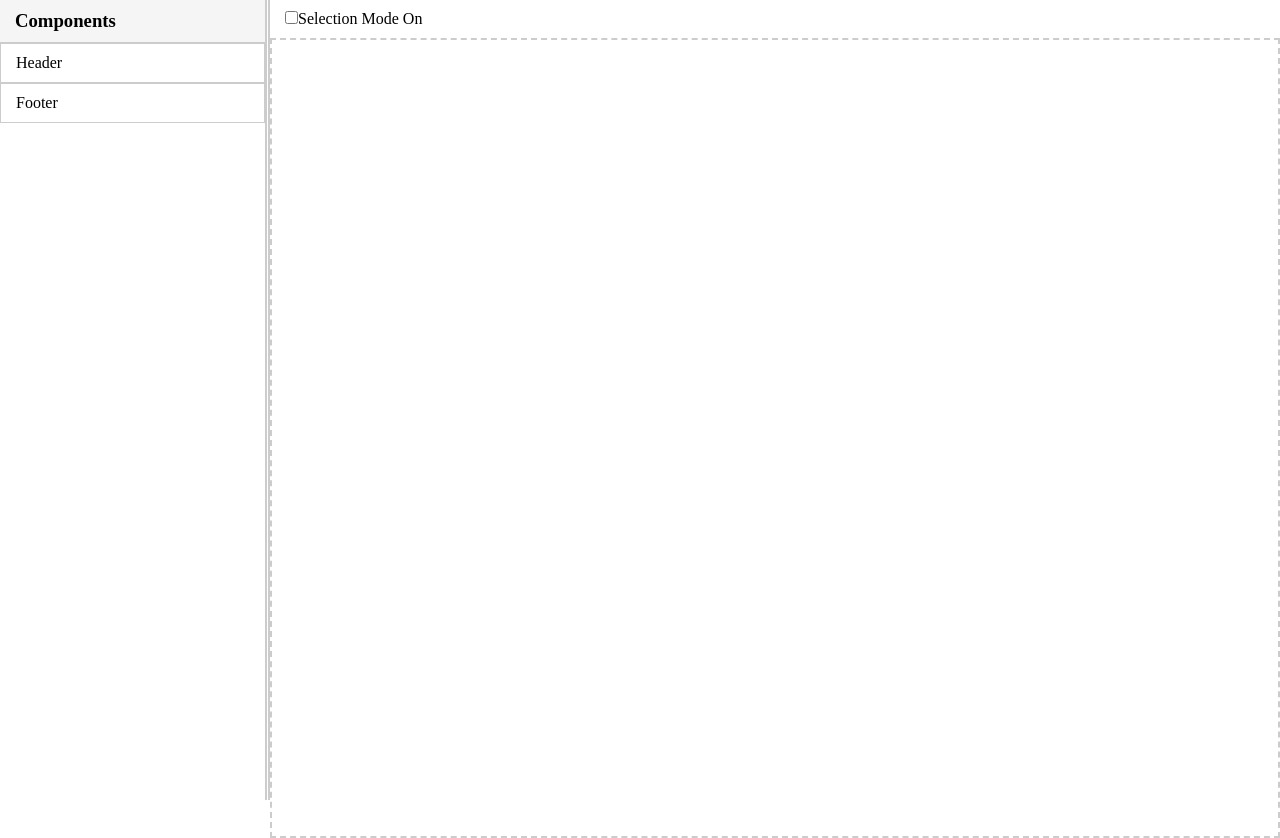
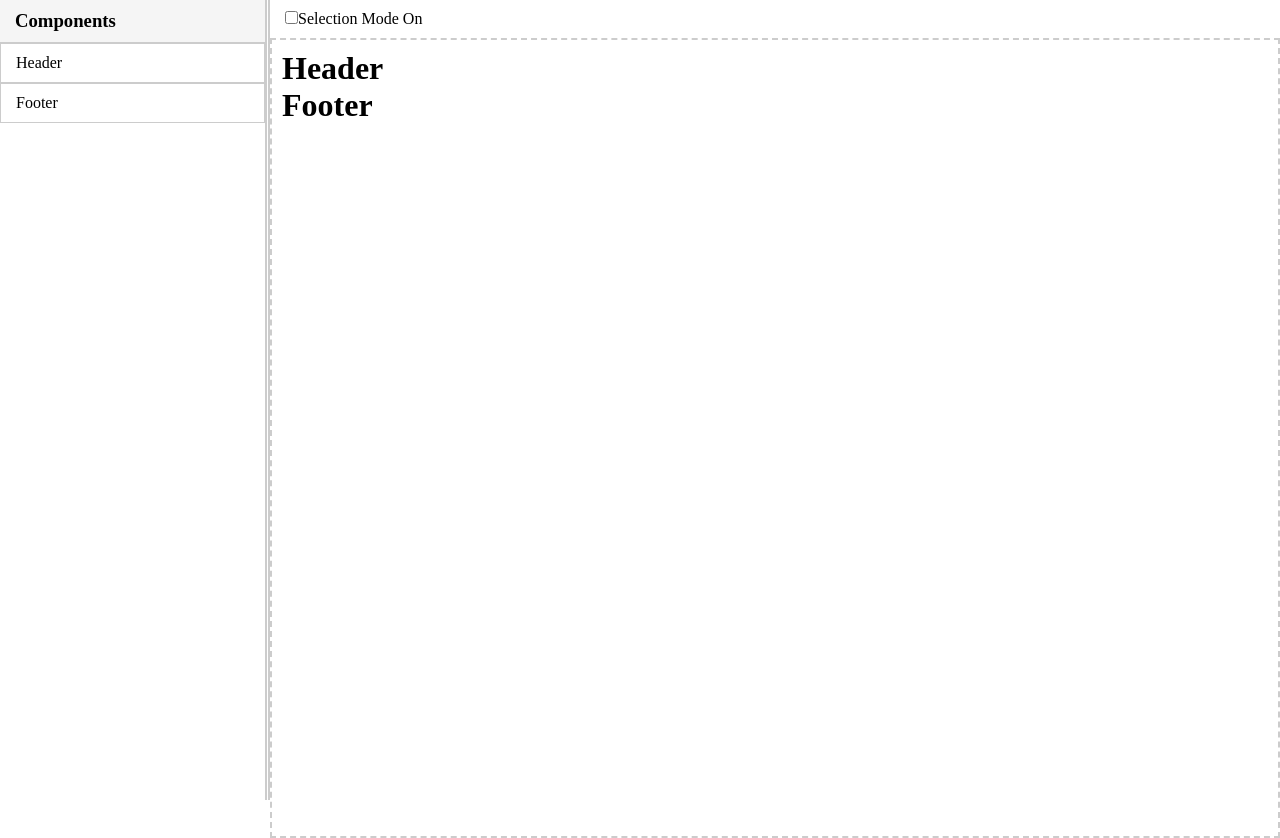
Before and after one commit to codotronix/visual-editor, a React (Vite) app: page / in a window 1280 px wide. Built offline with nearby package versions, Linux system fonts and the light colour scheme.

Commit message:
component tree restructured

```diff
--- a/src/components/editor/Editor.tsx
+++ b/src/components/editor/Editor.tsx
@@ -2,11 +2,12 @@ import { useState } from 'react';
 import { DndContext } from '@dnd-kit/core';
 import ComponentsExplorer from "./components-explorer/ComponentsExplorer"
 import BuildArea from "./builder-area/BuildArea"
-import { ComponentInstance } from './types';
+// import { TComponentInstance } from './types';
 import TopToolBox from './TopToolBox';
+import useComponentTree from './useComponentTree';
 
 const Editor = () => {
-    const [componentsTree, setComponentsTree] = useState<ComponentInstance[]>([]);
+    const { componentTree, addComponent } = useComponentTree();
     const [selectModeOn, setSelectModeOn] = useState<boolean>(false);
     const [selectedCompId, setSelectedCompId] = useState<string>('');
 
@@ -28,11 +29,12 @@ const Editor = () => {
 
                 {/* Mid Panel */}
                 <BuildArea
-                    componentsTree={componentsTree}
-                    setComponentsTree={setComponentsTree}
-                    selectModeOn={selectModeOn}
-                    selectedCompId={selectedCompId}
-                    setSelectedCompId={setSelectedCompId}
+                    componentTree={componentTree}
+                    addComponent={addComponent}
+                    // setComponentsTree={setComponentsTree}
+                    // selectModeOn={selectModeOn}
+                    // selectedCompId={selectedCompId}
+                    // setSelectedCompId={setSelectedCompId}
                 />
             </DndContext>
         </div>
--- a/src/components/editor/builder-area/BuildArea.tsx
+++ b/src/components/editor/builder-area/BuildArea.tsx
@@ -5,7 +5,7 @@ import { v4 as uuidv4 } from 'uuid';
 import clsx from "clsx";
 
 import { ComponentMap } from "../../../config/ComponentMap";
-import { ComponentInstance } from '../types';
+import { TComponentTree, TComponentInstance } from '../types';
 
 const StyledBuildArea = styled.div`
     min-height: 100vh;
@@ -31,15 +31,17 @@ const StyledBuildArea = styled.div`
     }
 `
 type BuildAreaProps = {
-    componentsTree: ComponentInstance[]
-    setComponentsTree: React.Dispatch<React.SetStateAction<ComponentInstance[]>>
-    selectModeOn: boolean
-    selectedCompId: string
-    setSelectedCompId: React.Dispatch<React.SetStateAction<string>>
+    componentTree: TComponentTree
+    addComponent: (newComponentInstance: TComponentInstance, parentId?: string) => void
+    // setComponentsTree: React.Dispatch<React.SetStateAction<ComponentInstance[]>>
+    // selectModeOn: boolean
+    // selectedCompId: string
+    // setSelectedCompId: React.Dispatch<React.SetStateAction<string>>
 }
 
 const BuildArea = ({
-        componentsTree, setComponentsTree, selectModeOn, selectedCompId, setSelectedCompId
+        componentTree, addComponent,
+        // setComponentsTree, selectModeOn, selectedCompId, setSelectedCompId
     }: BuildAreaProps) => {
     const { setNodeRef } = useDroppable({
         id: 'build-area',
@@ -49,57 +51,64 @@ const BuildArea = ({
         onDragEnd(event) {
             if (event.over?.id === 'build-area') {
                 console.log(event.active.id);
-                const droppedComponent = {
+                const newCompInstance: TComponentInstance = {
                     compId: event.active.id as string,    // to refer ComponentMap
-                    instanceId: uuidv4(),       // to refer the actual component
+                    componentInstanceId: uuidv4(),       // to refer the actual component
                 }
-                setComponentsTree(tree => [...tree, droppedComponent]);
+                console.log('>>>>>>calling addComponent');
+                addComponent(newCompInstance, 'root');
             }
         },
     });
 
-    const markComponentAsSelected = (isSelected: boolean, compId: string) => {
-        if (isSelected) {
-            setSelectedCompId(compId);
-        }
-        else {
-            setSelectedCompId('');
-        }
-    }
+    // const markComponentAsSelected = (isSelected: boolean, compId: string) => {
+    //     if (isSelected) {
+    //         setSelectedCompId(compId);
+    //     }
+    //     else {
+    //         setSelectedCompId('');
+    //     }
+    // }
 
     /**
      * Recursively build the component tree and return the JSX
      * @param comps
      * @returns
      */
-    function buildJSXFromComponentTree(compsTree: ComponentInstance[]) {
-        return compsTree.map(comp => {
-            const compDef = ComponentMap[comp.compId];
+    function buildJSXFromComponentTree(componentInstanceIds: string[]) {
+        return componentInstanceIds.map(compInstanceId => {
+            const compInstance = componentTree.components[compInstanceId];
+            const compDef = ComponentMap[compInstance.compId];
+
             return (
                 <compDef.component
-                    {...comp?.props}
-                    key={comp.instanceId}
-                    data-id={comp.instanceId}
-                    className={clsx("bxvse_component", comp?.props?.className,
-                        selectedCompId === comp.instanceId && 'bxvse_selected_in_editor')}
-                    onClick={(e:any) => {
-                        if (selectModeOn) {
-                            setSelectedCompId(comp.instanceId);
-                        }
-                        else {
-                            comp?.props?.onClick(e);
-                        }
+                    {...compInstance?.props}
+                    key={compInstanceId}
+                    data-id={compInstanceId}
+                    className={clsx("bxvse_component", compInstance?.props?.className,
+                        // selectedCompId === compInstance.instanceId && 'bxvse_selected_in_editor'
+                    )}
+                    onClick={(e: any) => {
+                        // if (selectModeOn) {
+                        //     markComponentAsSelected(true, compInstance.instanceId);
+                        // }
+                        // else {
+                            compInstance?.props?.onClick(e);
+                        // }
                     }}
                 >
-                    { comp.children && buildJSXFromComponentTree(comp.children) }
+                    { compInstance.childrenIds && buildJSXFromComponentTree(compInstance.childrenIds) }
                 </compDef.component>
             )
-        });
+        })
     }
 
     return (
-        <StyledBuildArea ref={setNodeRef} className={clsx(selectModeOn && 'select_mode_on')}>
-            { buildJSXFromComponentTree(componentsTree) }
+        <StyledBuildArea
+            ref={setNodeRef}
+            // className={clsx(selectModeOn && 'select_mode_on')}
+        >
+            { buildJSXFromComponentTree(['root']) }
         </StyledBuildArea>
     );
 };
--- a/src/components/editor/components-explorer/ComponentsExplorer.tsx
+++ b/src/components/editor/components-explorer/ComponentsExplorer.tsx
@@ -23,11 +23,11 @@ const ComponentsExplorer = () => {
         <StyledComponentsExplorer>
             <h3>Components</h3>
             {
-                Object.values(ComponentMap).map(c =>
+                Object.values(ComponentMap).filter(c => c.name).map(c =>
                 <Component
                     key={c.id}
                     id={c.id}
-                    name={c.name}
+                    name={c.name!}
                 />)
             }
         </StyledComponentsExplorer>
--- /dev/null
+++ b/src/components/editor/useComponentTree.ts
@@ -0,0 +1,53 @@
+import { useState } from "react"
+import { TComponentTree, TComponentInstance } from "./types"
+
+const INIT_TREE: TComponentTree = {
+    'components': {
+        'root': {
+            compId: 'root',
+            componentIndtanceId: 'root',
+            childrenIds: ['header1', 'footer1'],
+        },
+        'header1': {
+            compId: 'header',
+            componentIndtanceId: 'header1',
+            childrenIds: [],
+        },
+        'footer1': {
+            compId: 'footer',
+            componentIndtanceId: 'footer1',
+            childrenIds: [],
+        }
+    }
+}
+
+export default function useComponentTree(initTree=INIT_TREE) {
+    const [componentTree, setComponentTree] = useState<TComponentTree>(initTree);
+
+    const addComponent = (newComponentInstance: TComponentInstance, parentId = 'root') => {
+        const updatedTree = { ...componentTree };
+        const parentComponent = updatedTree.components[parentId];
+        if (parentComponent) {
+            parentComponent.childrenIds = [...(parentComponent.childrenIds || []), newComponentInstance.componentInstanceId];
+            updatedTree.components[newComponentInstance.componentInstanceId] = newComponentInstance;
+        }
+        setComponentTree(updatedTree);
+    }
+
+    /**
+     * Whener a component is removed,
+     * 1. We need to remove it from the parent component's childrenIds Array,
+     * 2. Also, we need to remove all its children from the componentTree,
+     * 3. Finally, need to remove it from the componentTree
+     * @param componentId
+     */
+    const removeComponent = (componentId: string) => {
+
+    }
+
+    return {
+        componentTree,
+        addComponent,
+        removeComponent
+    }
+}
--- a/src/config/ComponentMap.tsx
+++ b/src/config/ComponentMap.tsx
@@ -3,13 +3,17 @@ import { Header, Footer } from "../components/reusables";
 type TComponentMap = {
     [id: string]: {
         id: string;
-        name: string;
+        name?: string;
         component: React.FC<{ [propName: string]: any }>;
     }
 }
 
 
 export const ComponentMap: TComponentMap = {
+    root: {
+        id: "root",
+        component: ({ children }) => <div className="vse_root">{children}</div>
+    },
     header: {
         id: "header",
         name: "Header",
```
Also changed, not shown: src/components/editor/types.ts (+11 -3 lines).
